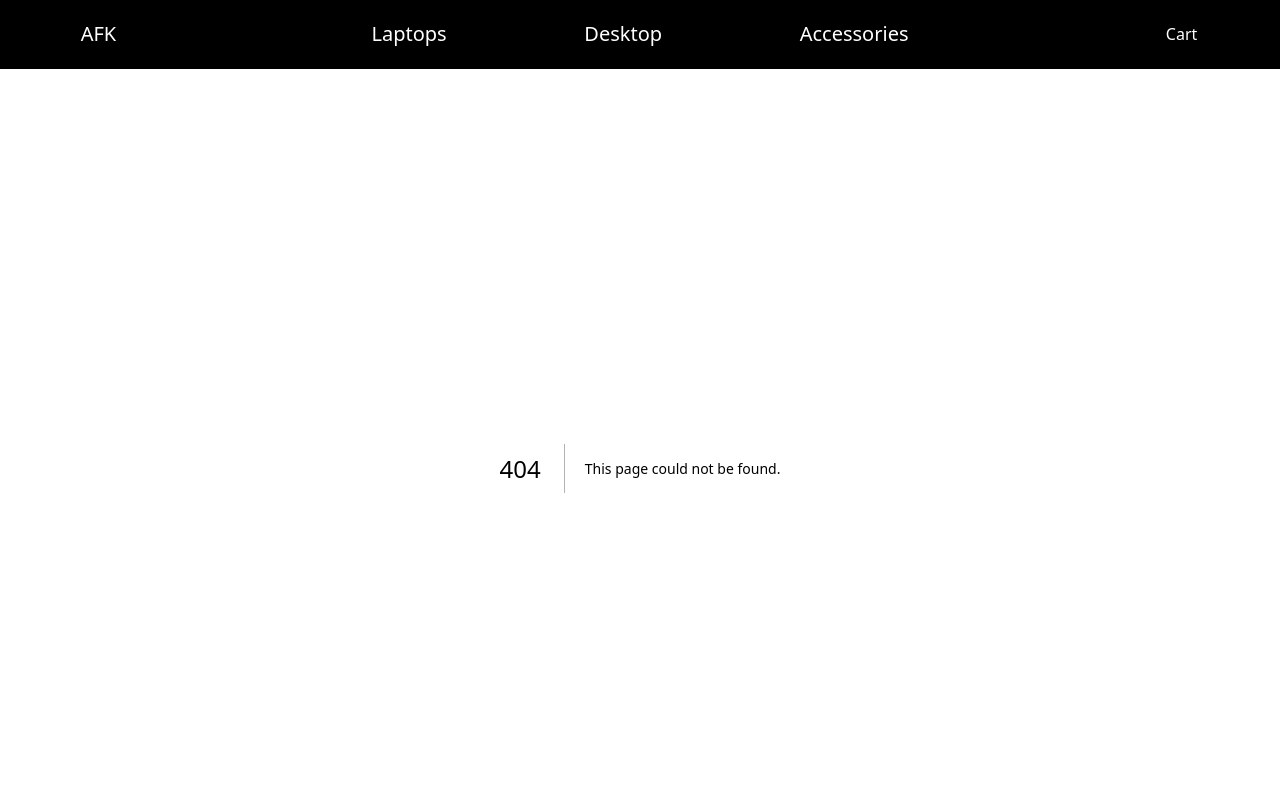
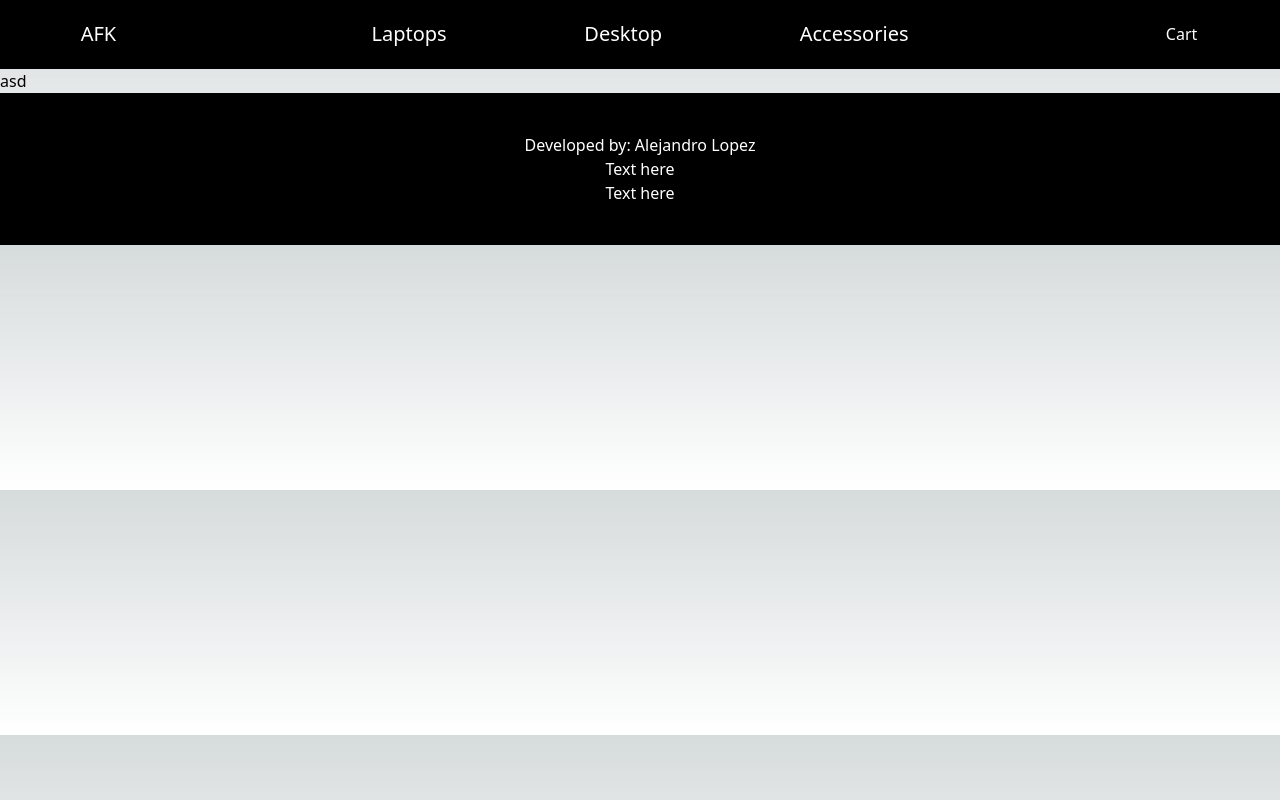
Before and after one commit to AlejandroALopez/e-commerce, a Next.js app: page /product/1 in a window 1280 px wide. Before the commit this address had no page. Shown: the top 800 px of the page. Built offline with nearby package versions, Linux system fonts and the light colour scheme.

Commit message:
starting product page

```diff
--- /dev/null
+++ b/pages/product/[productId]/index.tsx
@@ -0,0 +1,5 @@
+function ProductPage() {
+  return <div>asd</div>;
+}
+
+export default ProductPage;
```
